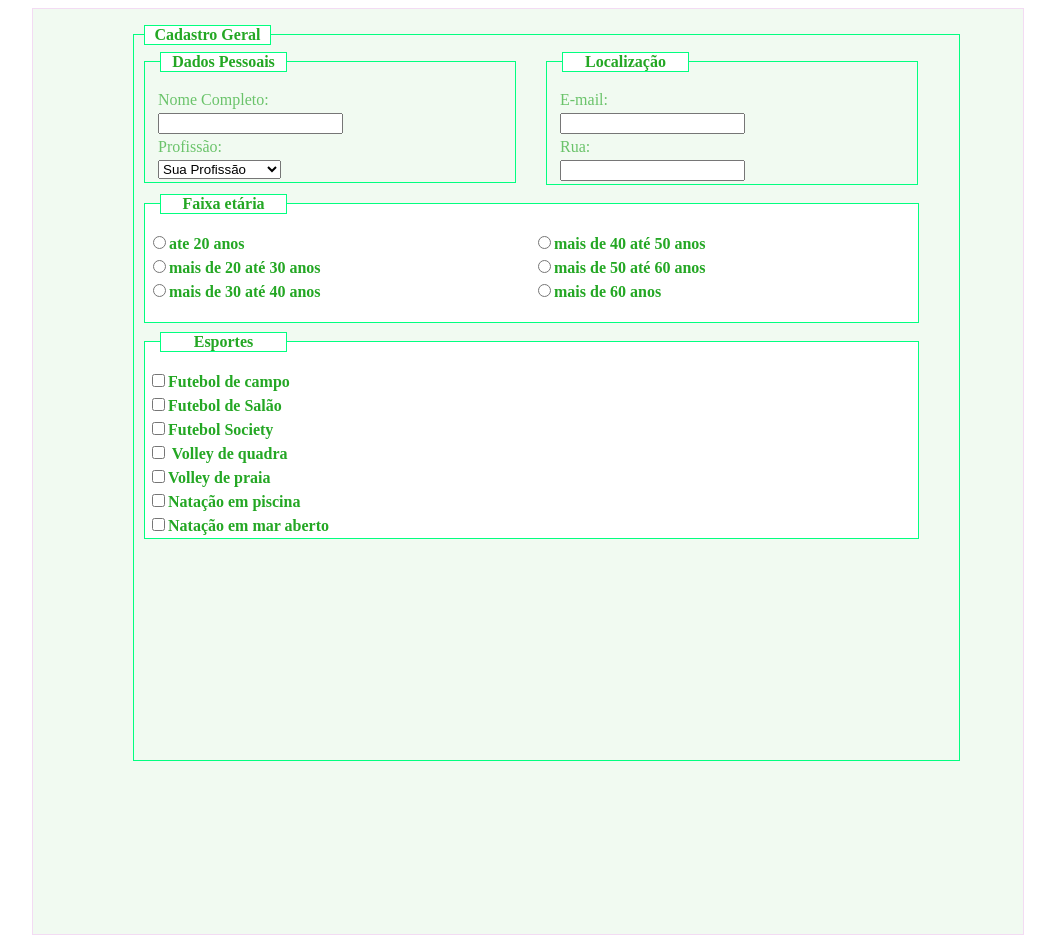
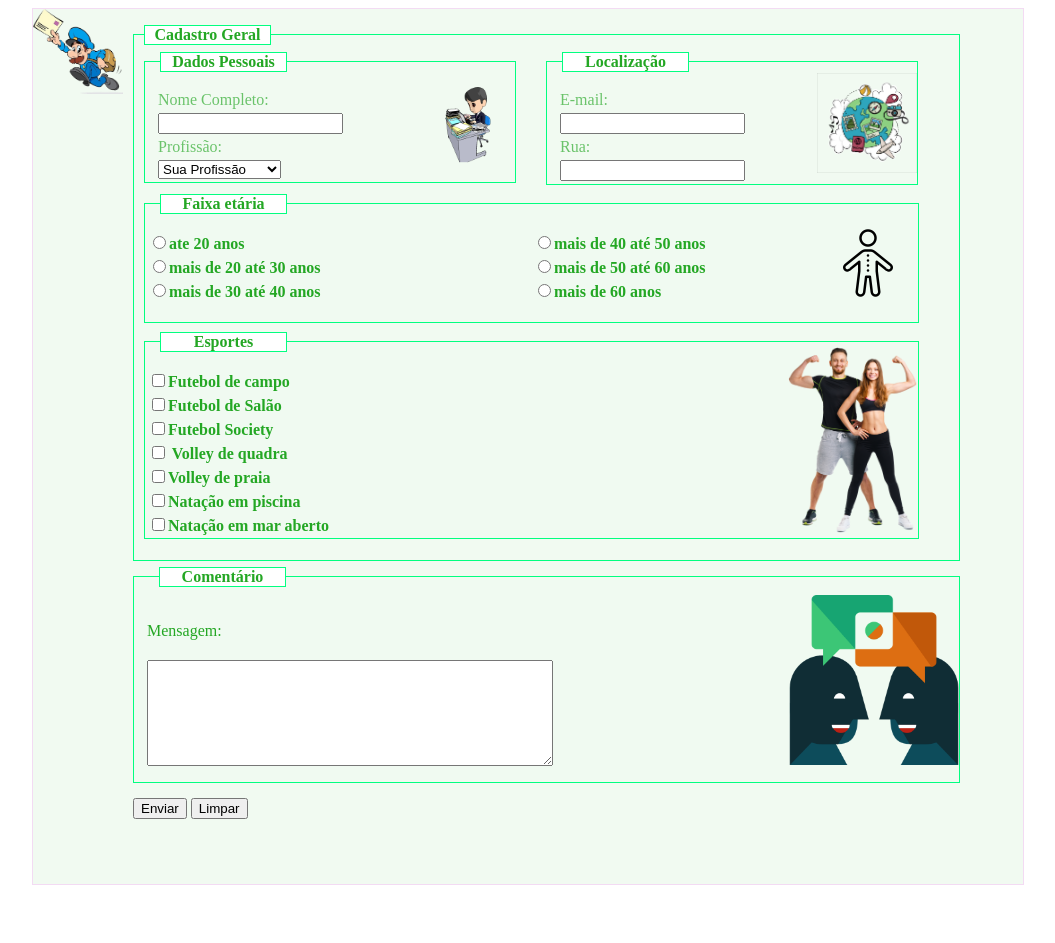
Before and after one commit to Meurer531/git_sesi, a plain HTML site: page atvd7_c).html in a window 1280 px wide. Shown: the whole page, without its empty margins (112-1167 px from the left). After the commit the page ends 893 px from the top, so only its background shows below. Drawn offline with Linux system fonts and the light colour scheme.

Commit message:
atvd c da 7

```diff
--- a/atvd7_c).html
+++ b/atvd7_c).html
@@ -193,8 +193,31 @@
             </div>
         </div>
 
+
         <div class="comentario">
 
+            <p class="estilizarP" style="margin-top: -20px; margin-left: 15px;">Comentário</p>
+
+            <table>
+
+                <tr>
+                    <td>
+                        <p>Mensagem:</p>
+                    </td>
+                </tr>
+
+                <tr>
+                    <td>
+                        <textarea style="width: 400px; height: 100px;" name="" id="coment"></textarea>
+                    </td>
+                </tr>
+
+            </table>
+        </div>
+
+        <div class="bot">
+            <button>Enviar</button>
+            <button>Limpar</button>
         </div>
 
     </div>
--- a/atvd_c.css
+++ b/atvd_c.css
@@ -3,10 +3,14 @@
 {
     background-color: #F1FAF1;
     width: 990px;
-    height: 900px;
+    height: 850px;
     margin: 0 auto;
     border: solid 0.3px #f1f2;
     padding-top: 25px;
+    background-image: url(carteiro.png);
+    background-repeat: no-repeat;
+    background-size: 90px;
+
 
 }
 
@@ -15,9 +19,10 @@
     width: 800px;
     background-color: #F1FAF1;
     margin-left: 100px;
-    height: 700px;
+    height: 500px;
     padding: 10px 15px 15px 10px;
     border: solid 0.3px rgb(2, 255, 128);
+
 }
 
 .dados
@@ -27,6 +32,10 @@
     background-color: #F1FAF1;
     float: left;
     border: solid 0.3px rgb(2, 255, 128);
+    background-image: url(office.png);
+    background-repeat: no-repeat;
+    background-size: 90px;
+    background-position: right;
 
 }
 
@@ -38,6 +47,10 @@
     float: left;
     border: solid 0.3px rgb(2, 255, 128);
     margin-left: 30px;
+    background-image: url(mundo.png);
+    background-size: 100px;
+    background-position: right;
+    background-repeat: no-repeat;
 }
 
 .estilizarP
@@ -60,13 +73,18 @@
 
 .faixa
 {
-    background: #FFF;
+    background: #F0FAF1;
     border: solid 0.3px rgb(2, 255, 128);
     font-weight: bolder;
     width: 773px;
     height: auto;
     color: #24A724;
     text-align: center;
+    font-family:'Times New Roman', Times, serif;
+    background-image: url(faixa.png);
+    background-size: 100px;
+    background-repeat: no-repeat;
+    background-position: right;
 }
 
 .tab
@@ -79,10 +97,38 @@
 
 .esportes
 {
-    background: #FFF;
+    background: #F0FAF1;
     border: solid 0.3px rgb(2, 255, 128);
     font-weight: bolder;
     width: 773px;
     height: auto;
     color: #24A724;
+    font-family:'Times New Roman', Times, serif;
+    background-image: url(ginastica.png);
+    background-repeat: no-repeat;
+    background-size: 130px;
+    background-position: right;
 }
+
+.comentario
+{
+    width: 800px;
+    background-color: #F0FAF1;
+    margin-left: 100px;
+    margin-top: 15px;
+    height: 180px;
+    padding: 10px 15px 15px 10px;
+    border: solid 0.3px rgb(2, 255, 128);
+    color: #24A724;
+    background-image: url(conversa.png);
+    background-repeat: no-repeat;
+    background-size: 170px;
+    background-position: right;
+
+}
+
+.bot
+{
+    margin-left: 100px;
+    margin-top: 15px;
+}
```
Also changed, not shown: acade.webp (added), asd.webp (added), carteiro.png (added), com.jpg (added), conversa.png (added), dc.jpg (added), faixa.png (added), ginastica.png (added), mundo.png (added), o.webp (added), office.png (added), pran2.jpg (added), prancheta.jpg (added), sd.jpg (added), 1 more files.
